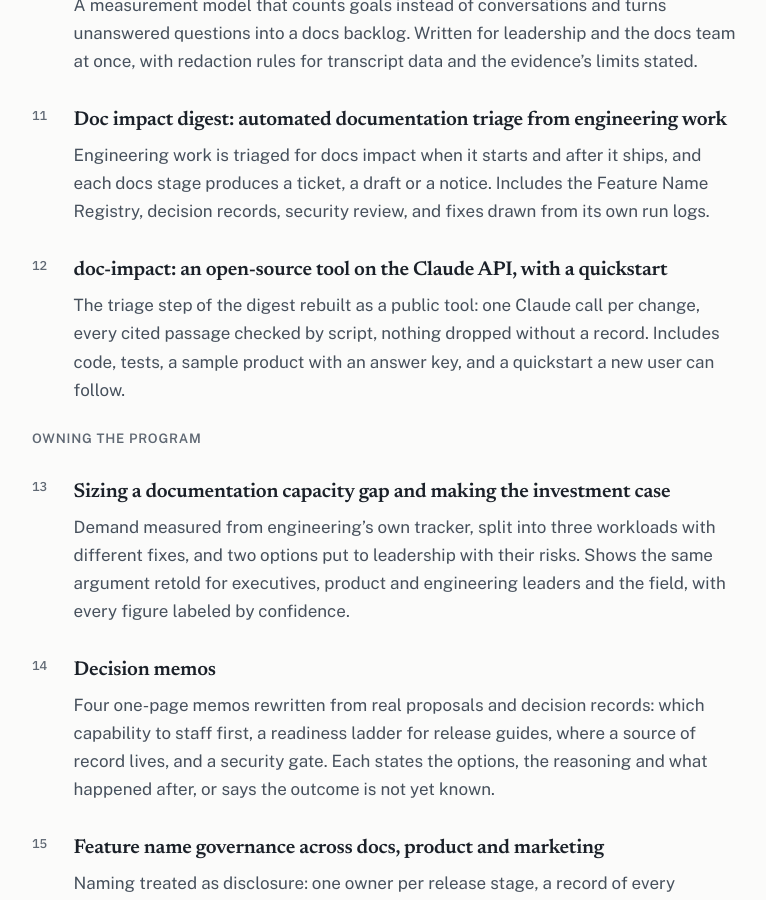
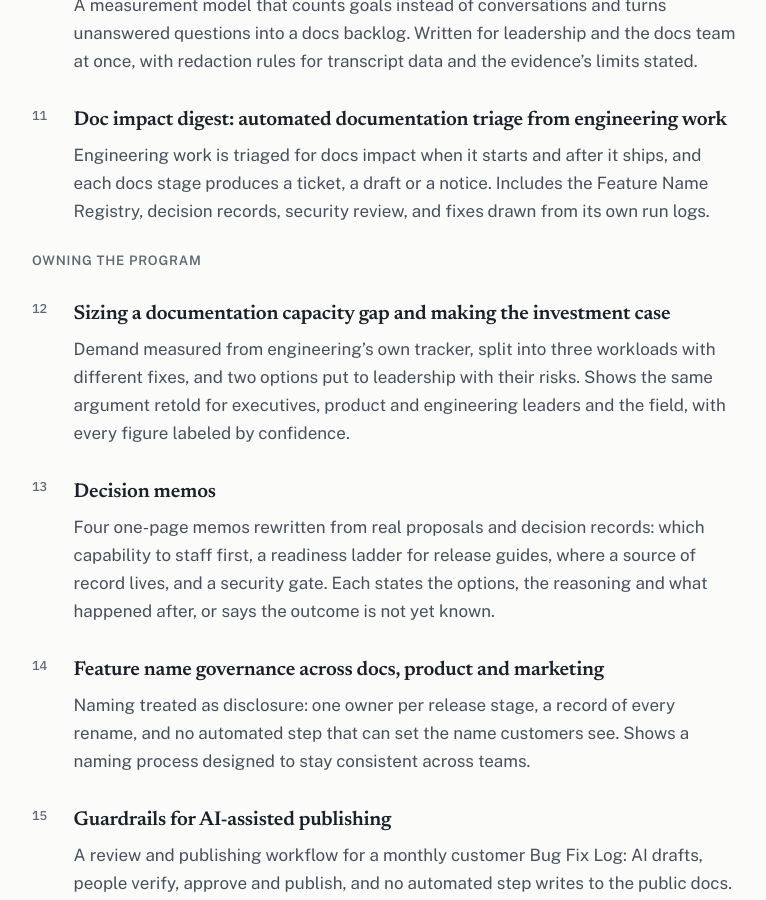
Before and after one commit to KathrynMCollins/portfolio-projects, a Jekyll site: the page built from docs-lead/index.md, in a window 1280 px wide and 900 px high, scrolled down 2402 px. Shown: the whole window, without its empty margins (34-800 px from the left). Built offline with Jekyll 4.4.1, drawn with Linux system fonts in a browser that asks for light colours.

Commit message:
Unlist doc-impact until it has been run end to end; correct the API reference starting state
Co-Authored-By: Claude Opus 5.5 <noreply@anthropic.com>
Claude-Session: https://claude.ai/code/session_01RC7ksyGTKDDKHG6dUkXrRy

```diff
--- a/docs-lead/index.md
+++ b/docs-lead/index.md
@@ -67,10 +67,6 @@ Engineering work is triaged for docs impact when it starts and after it ships, a
 Includes the Feature Name Registry, decision records, security review, and fixes drawn from its own run logs.
 
 
-#### [doc-impact: an open-source tool on the Claude API, with a quickstart](../projects/doc-impact-cli/README.md)
-The triage step of the digest rebuilt as a public tool: one Claude call per change, every cited passage checked by script, nothing dropped without a record.
-Includes code, tests, a sample product with an answer key, and a quickstart a new user can follow.
-
 ### Owning the program
 
 #### [Sizing a documentation capacity gap and making the investment case](../case-studies/docs-capacity-and-investment-case.md)
```
Also changed, not shown: projects/api-docs-cleanup/README.md (+1 -1 lines), technical-editor/index.md (+0 -4 lines).
